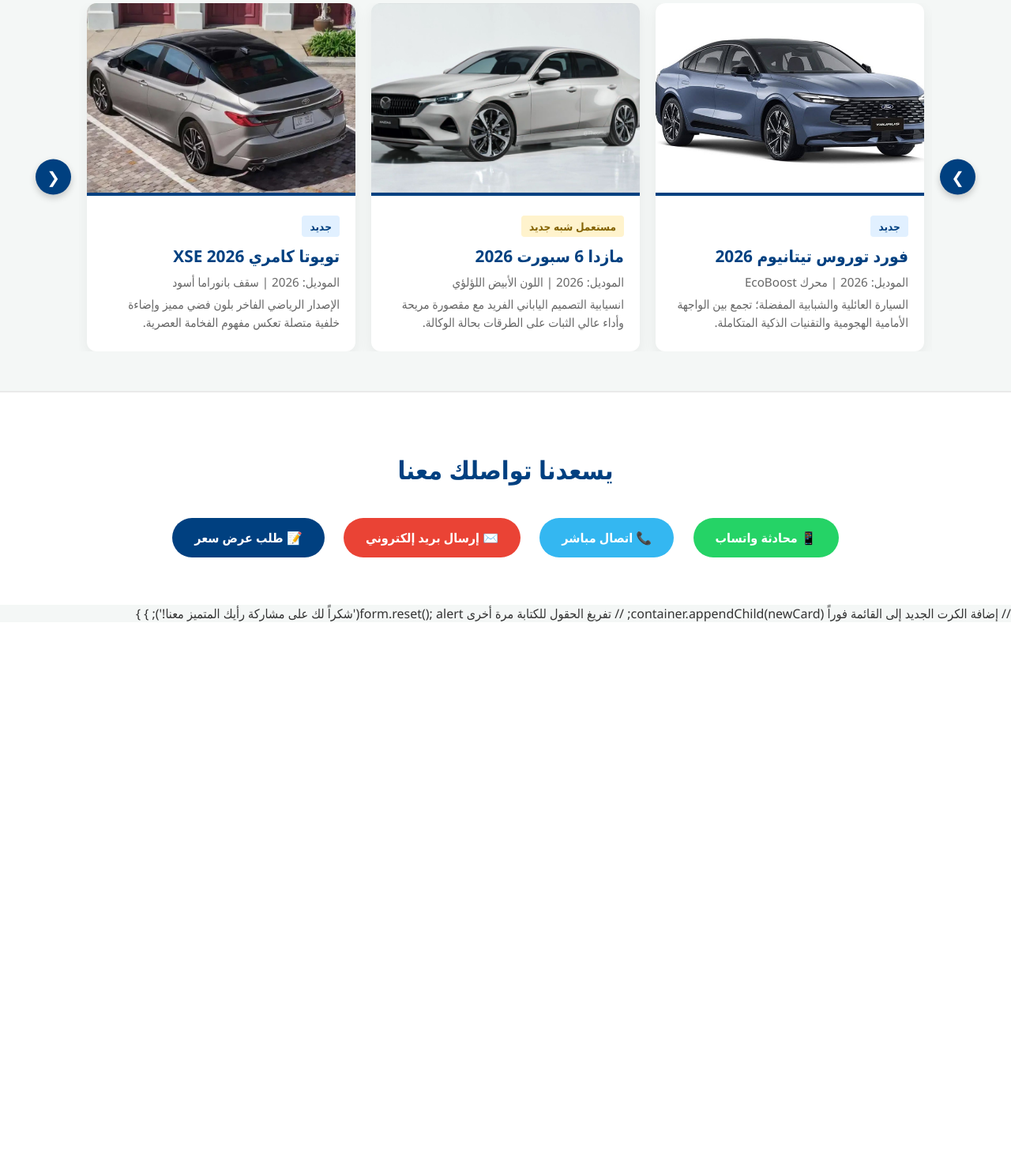
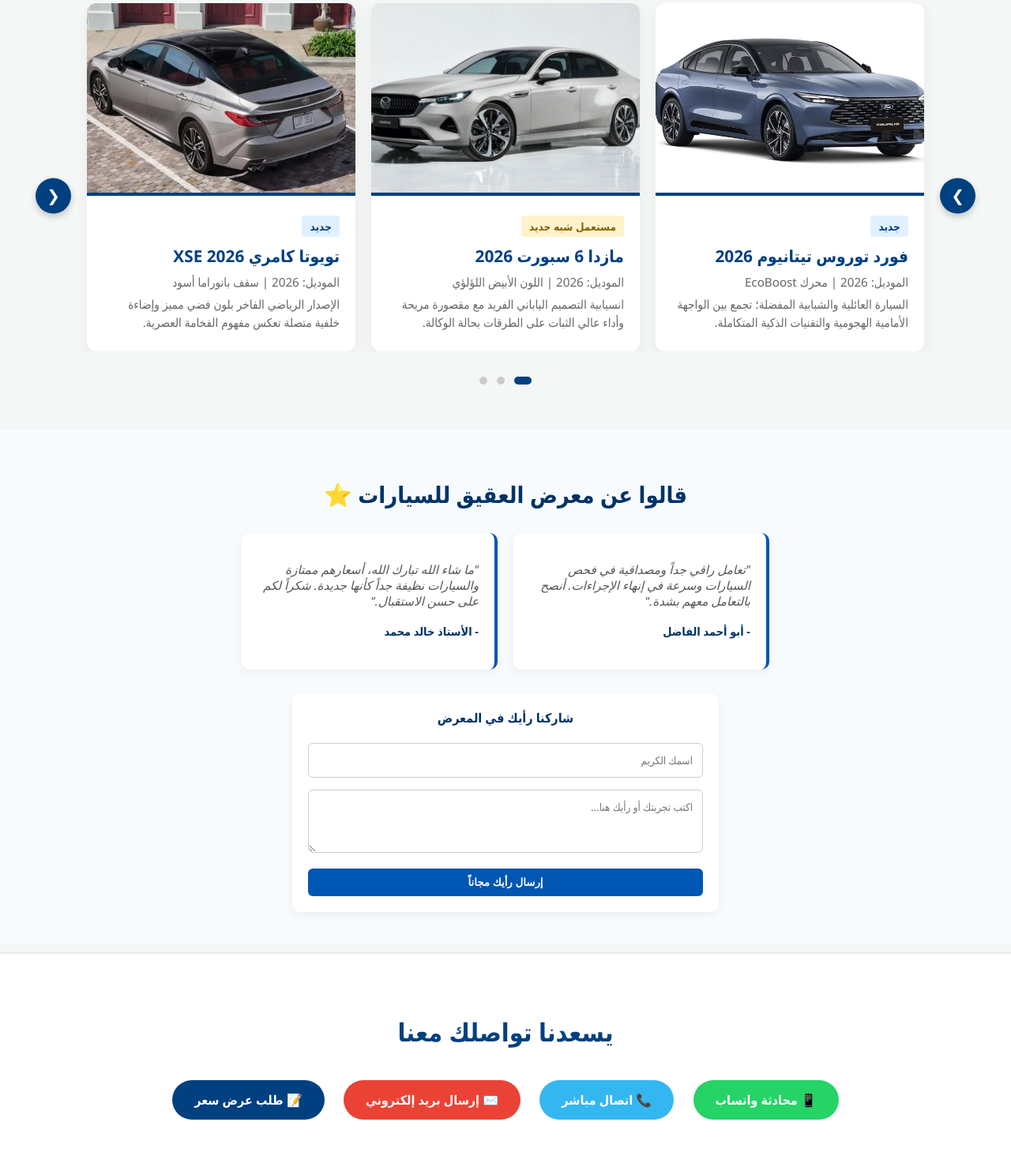
Before and after one commit to sendtome180-devplagah/Al-Aqeeq-Cars, a Flask app: page / in a window 1280 px wide. Shown: the part 240-1718 px from the top of the page at 79% size. Before the commit the page ends 1027 px from the top, so only its background shows below. Run offline with Flask 3, Linux system fonts and the light colour scheme.

Commit message:
Update index.html

```diff
--- a/templates/index.html
+++ b/templates/index.html
@@ -168,18 +168,19 @@
         .form-group input, .form-group textarea {
             width: 100%; padding: 12px; border: 1px solid #ccc; border-radius: 6px; box-sizing: border-box; font-family: inherit;
         }
+
         /* --- تنسيق قسم قالوا عنا وقيمنا --- */
         .testimonials-section {
-    background-color: #f8fbfd; /* خلفية زرقاء ناعمة جداً تكسر بياض الصفحة */
+            background-color: #f8fbfd;
             padding: 40px 20px;
             text-align: center;
             border-top: 1px solid #eef4f8;
             border-bottom: 1px solid #eef4f8;
-    margin-bottom: 10px; /* تقليل المسافة تحت القسم لرفع جملة تواصل معنا */
+            margin-bottom: 10px;
         }
 
         .section-title {
-    color: #003366; /* الكحلي الفخم */
+            color: #003366;
             font-size: 1.8rem;
             margin-bottom: 30px;
         }
@@ -200,7 +201,7 @@
             box-shadow: 0 4px 12px rgba(0,0,0,0.05);
             width: 280px;
             text-align: right;
-    border-right: 4px solid #0056b3; /* خط أزرق جانبي أنيق */
+            border-right: 4px solid #0056b3;
             transition: transform 0.3s;
         }
 
@@ -231,10 +232,6 @@
             box-shadow: 0 4px 12px rgba(0,0,0,0.05);
         }
 
-.form-group {
-    margin-bottom: 15px;
-}
-
         .form-control {
             width: 100%;
             padding: 10px;
@@ -260,42 +257,10 @@
         }
 
         /* --- إلغاء الفراغ الكبير فوق وتحت جملة يسعنا تواصلك معنا --- */
-        <!-- قسم قالوا عنا المطور والتفاعلي -->
-<section class="testimonials-section">
-    <h2 class="section-title">قالوا عن معرض العقيق للسيارات ⭐</h2>
-
-    <!-- الآراء الحالية المكتوبة مسبقاً لتعطي ثقة للموقع -->
-    <div class="reviews-grid" id="reviewsContainer">
-        <div class="review-card">
-            <p class="review-text">"تعامل راقي جداً ومصداقية في فحص السيارات وسرعة في إنهاء الإجراءات. أنصح بالتعامل معهم بشدة."</p>
-            <h4 class="review-author">- أبو أحمد الفاضل</h4>
-        </div>
-        <div class="review-card">
-            <p class="review-text">"ما شاء الله تبارك الله، أسعارهم ممتازة والسيارات نظيفة جداً كأنها جديدة. شكراً لكم على حسن الاستقبال."</p>
-            <h4 class="review-author">- الأستاذ خالد محمد</h4>
-        </div>
-    </div>
-
-    <!-- نموذج تفاعلي حي يتيح للزوار كتابة آرائهم فوراً -->
-    <div class="add-review-form">
-        <h4 style="margin-top:0; color:#003366;">شاركنا رأيك في المعرض</h4>
-        <form id="reviewForm" onsubmit="submitUserReview(event)">
-            <div class="form-group">
-                <input type="text" id="reviewerName" class="form-control" placeholder="اسمك الكريم" required>
-            </div>
-            <div class="form-group">
-                <textarea id="reviewerText" class="form-control" rows="3" placeholder="اكتب تجربتك أو رأيك هنا..." required></textarea>
-            </div>
-            <button type="submit" class="btn-submit-review">إرسال رأيك مجاناً</button>
-        </form>
-    </div>
-</section>
         .contact-section, #contact, footer {
             margin-top: 5px !important;
             padding-top: 10px !important;
         }
-
-
     </style>
 </head>
 <body>
@@ -365,7 +330,7 @@
                         <span class="badge">جديد</span>
                         <h3>تويوتا كامري GLE 2026</h3>
                         <p>الموديل: 2026 | هجينة (Hybrid)</p>
-                        <p>اللون الأبيض الكلاسيكي النقي مع أعلى معدل توفير للوقود، خيارك الاعتمادي الأمثل يومياً.</p>
+                        <p>اللون الأبيض الكلاسيكي النقي مع أعلى معدل توفير للوقود, خيارك الاعتمادي الأمثل يومياً.</p>
                     </div>
                 </div>
 
@@ -375,6 +340,37 @@
         <!-- نقاط التنقل السفلية -->
         <div class="slider-dots" id="sliderDots"></div>
     </main>
+
+    <!-- قسم قالوا عنا المطور والتفاعلي -->
+    <section class="testimonials-section">
+        <h2 class="section-title">قالوا عن معرض العقيق للسيارات ⭐</h2>
+
+        <!-- الآراء الحالية المكتوبة مسبقاً لتعطي ثقة للموقع -->
+        <div class="reviews-grid" id="reviewsContainer">
+            <div class="review-card">
+                <p class="review-text">"تعامل راقي جداً ومصداقية في فحص السيارات وسرعة في إنهاء الإجراءات. أنصح بالتعامل معهم بشدة."</p>
+                <h4 class="review-author">- أبو أحمد الفاضل</h4>
+            </div>
+            <div class="review-card">
+                <p class="review-text">"ما شاء الله تبارك الله، أسعارهم ممتازة والسيارات نظيفة جداً كأنها جديدة. شكراً لكم على حسن الاستقبال."</p>
+                <h4 class="review-author">- الأستاذ خالد محمد</h4>
+            </div>
+        </div>
+
+        <!-- نموذج تفاعلي حي يتيح للزوار كتابة آرائهم فوراً -->
+        <div class="add-review-form">
+            <h4 style="margin-top:0; color:#003366;">شاركنا رأيك في المعرض</h4>
+            <form id="reviewForm" onsubmit="submitUserReview(event)">
+                <div class="form-group">
+                    <input type="text" id="reviewerName" class="form-control" placeholder="اسمك الكريم" required>
+                </div>
+                <div class="form-group">
+                    <textarea id="reviewerText" class="form-control" rows="3" placeholder="اكتب تجربتك أو رأيك هنا..." required></textarea>
+                </div>
+                <button type="submit" class="btn-submit-review">إرسال رأيك مجاناً</button>
+            </form>
+        </div>
+    </section>
 
     <!-- قسم أزرار التواصل السريع -->
     <section class="actions-section">
@@ -412,7 +408,7 @@
         </div>
     </div>
 
-    <!-- برمجة حركة المستعرض والتفاعل -->
+    <!-- برمجة حركة المستعرض والتفاعل المتكامل -->
     <script>
         const sliderWrapper = document.getElementById('sliderWrapper');
         const carCards = document.querySelectorAll('.car-card');
@@ -462,8 +458,10 @@
 
         window.addEventListener('resize', () => showSlide(currentIndex));
 
+        // تشغيل البداية للمستعرض
         showSlide(currentIndex);
 
+        // وظائف النافذة المنبثقة لطلب السعر
         function openQuoteModal() {
             document.getElementById('quoteModal').style.display = 'flex';
         }
@@ -503,38 +501,26 @@
             const modal = document.getElementById('quoteModal');
             if (event.target == modal) closeQuoteModal();
         }
-        <script>
+
+        // دالة إرسال آراء الزوار الحية والمضمونة
         function submitUserReview(event) {
-    event.preventDefault(); // منع الصفحة من إعادة التحميل
+            event.preventDefault();
 
-    // جلب القيم المكتوبة
-    const name = document.getElementById('reviewerName').value;
-    const text = document.getElementById('reviewerText').value;
-
-    <script>
-function submitUserReview(event) {
-    event.preventDefault(); // منع إعادة تحميل الصفحة
-
-    // جلب الحقول بأسمائها الصحيحة
             var nameField = document.getElementById('reviewerName');
             var textField = document.getElementById('reviewerText');
             var container = document.getElementById('reviewsContainer');
 
-    // التأكد من وجود الحقول في الواجهة أولاً لمنع انهيار السلايدر
             if (nameField && textField && container) {
                 var name = nameField.value;
                 var text = textField.value;
 
                 if (name.trim() !== "" && text.trim() !== "") {
-            // إنشاء كرت التقييم الجديد
                     var newCard = document.createElement('div');
                     newCard.className = 'review-card';
                     newCard.innerHTML = '<p class="review-text">"' + text + '"</p><h4 class="review-author">- ' + name + '</h4>';
 
-            // إضافة الكرت للواجهة
                     container.appendChild(newCard);
 
-            // إعادة تصفير النموذج
                     document.getElementById('reviewForm').reset();
                     alert('شكراً لك على مشاركة رأيك المتميز معنا!');
                 }
@@ -543,14 +529,3 @@ function submitUserReview(event) {
     </script>
 </body>
 </html>
-
-        // إضافة الكرت الجديد إلى القائمة فوراً
-        container.appendChild(newCard);
-
-        // تفريغ الحقول للكتابة مرة أخرى
-        form.reset();
-        alert('شكراً لك على مشاركة رأيك المتميز معنا!');
-    }
-}
-</body>
-</html>
```
Lines whose indentation alone changed are shown as unchanged.
